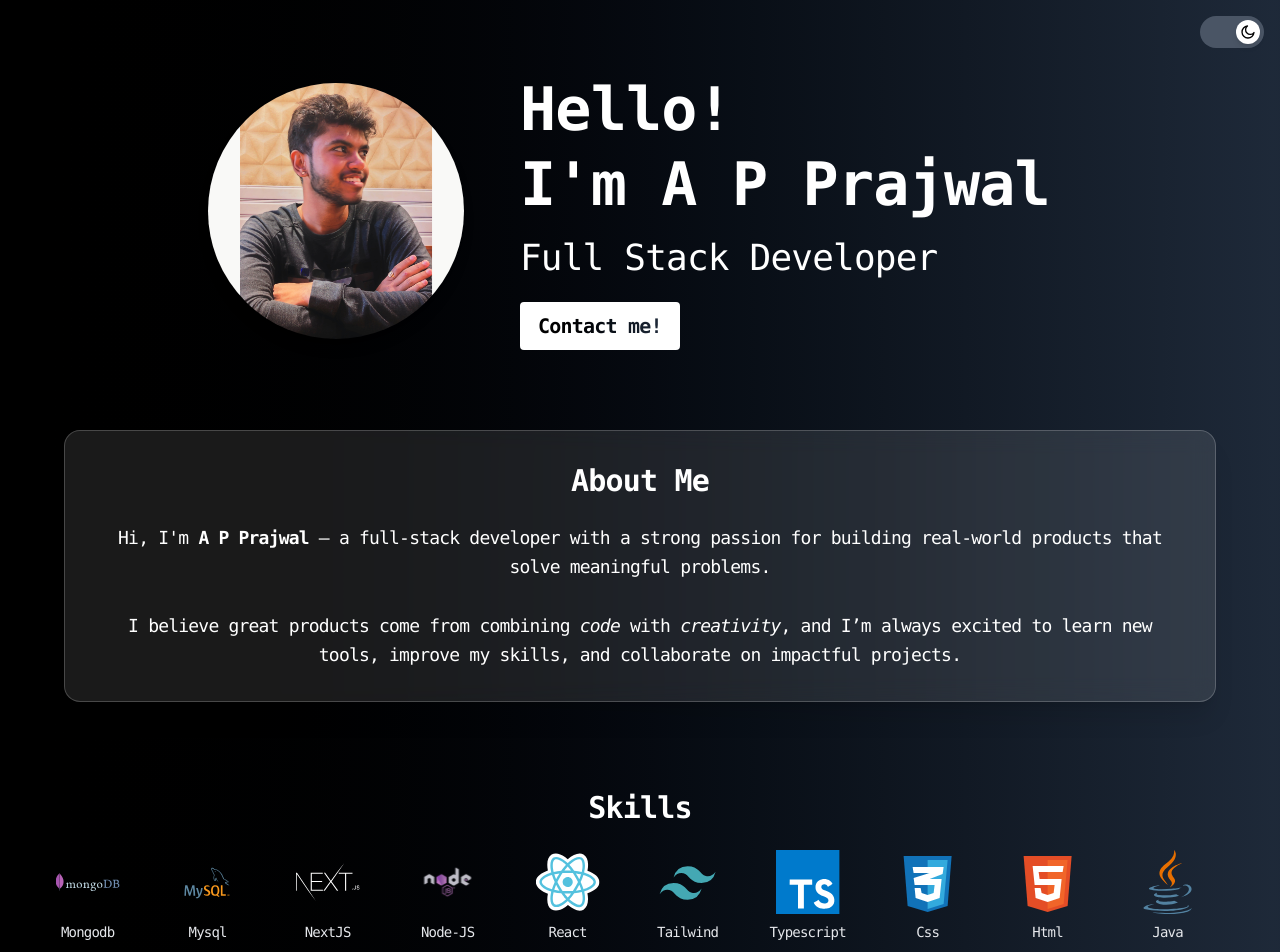
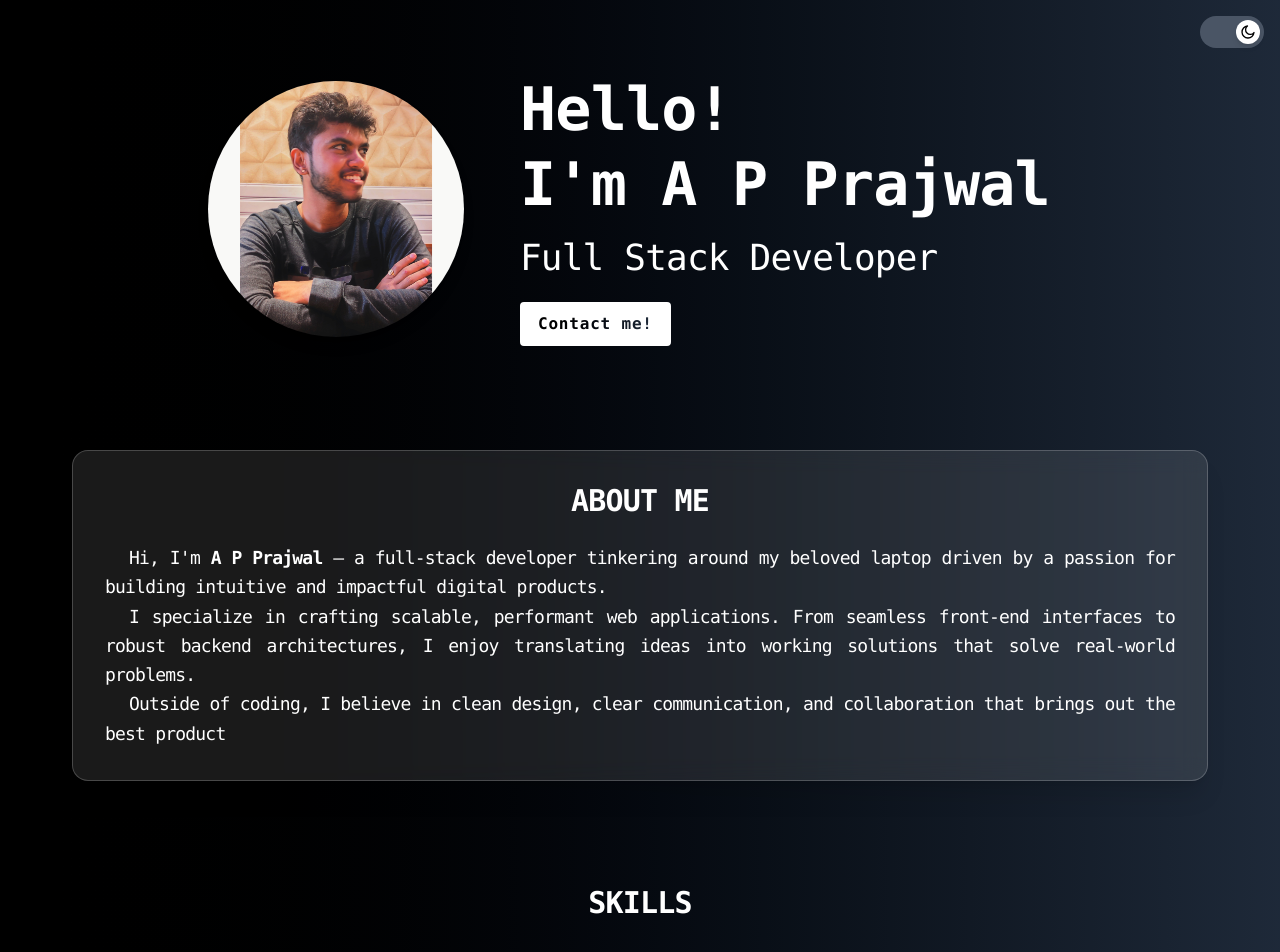
Before and after one commit to apprajwal2003/Portfolio, a React (Vite) app: page / in a window 1280 px wide. Shown: the top 952 px of the page. Built offline with nearby package versions, Linux system fonts and the light colour scheme.

Commit message:
made ui better in footer and headings

```diff
--- a/src/components/About.jsx
+++ b/src/components/About.jsx
@@ -1,19 +1,25 @@
 const About = () => {
   return (
-    <section className="flex items-center justify-center px-4 py-12">
-      <div className="backdrop-blur-md bg-white/10 border border-white/20 shadow-xl rounded-2xl p-8 max-w-6xl text-center text-white">
-        <h2 className="text-3xl font-bold mb-6 text-center">About Me</h2>
-        <p className="text-lg leading-relaxed">
-          Hi, I'm <span className="font-semibold">A P Prajwal</span> — a
-          full-stack developer with a strong passion for building real-world
-          products that solve meaningful problems.
-          <br />
-          <br />I believe great products come from combining{" "}
-          <span className="italic">code</span> with
-          <span className="italic"> creativity</span>, and I’m always excited to
-          learn new tools, improve my skills, and collaborate on impactful
-          projects.
-        </p>
+    <section className="flex items-center justify-center mt-10 px-6 py-8">
+      <div className="backdrop-blur-md bg-white/10 border border-white/20 shadow-xl rounded-2xl p-8 max-w-6xl text-white">
+        <h2 className="text-3xl font-bold mb-6 text-center">ABOUT ME</h2>
+        <div className="text-xs md:text-lg leading-relaxed text-justify">
+          <p className="indent-6">
+            Hi, I'm <span className="font-semibold">A P Prajwal</span> — a
+            full-stack developer tinkering around my beloved laptop driven by a
+            passion for building intuitive and impactful digital products.
+          </p>
+          <p className="indent-6">
+            I specialize in crafting scalable, performant web applications. From
+            seamless front-end interfaces to robust backend architectures, I
+            enjoy translating ideas into working solutions that solve real-world
+            problems.
+          </p>
+          <p className="indent-6">
+            Outside of coding, I believe in clean design, clear communication,
+            and collaboration that brings out the best product
+          </p>
+        </div>
       </div>
     </section>
   );
--- a/src/components/Footer.jsx
+++ b/src/components/Footer.jsx
@@ -12,7 +12,7 @@ const Footer = () => {
           href="https://www.linkedin.com/in/apprajwal03/"
           target="_blank"
           rel="noopener noreferrer"
-          className="hover:text-gray-300 transition"
+          className="footer-logo"
           title="LinkedIn"
         >
           <FaLinkedin />
@@ -21,7 +21,7 @@ const Footer = () => {
           href="https://leetcode.com/u/apprajwal/"
           target="_blank"
           rel="noopener noreferrer"
-          className="hover:text-gray-300 transition"
+          className="footer-logo"
           title="LeetCode"
         >
           <SiLeetcode />
@@ -30,21 +30,17 @@ const Footer = () => {
           href="https://x.com/a_p_prajwal"
           target="_blank"
           rel="noopener noreferrer"
-          className="hover:text-gray-300 transition"
+          className="footer-logo"
           title="Twitter / X"
         >
           <FaXTwitter />
         </a>
-        <a
-          href="tel:+919353015330"
-          className="hover:text-gray-300 transition"
-          title="Call"
-        >
+        <a href="tel:+919353015330" className="footer-logo" title="Call">
           <FaPhoneAlt />
         </a>
         <a
           href="mailto:apprajwalwork@gmail.com"
-          className="hover:text-gray-300 transition"
+          className="footer-logo"
           title="Email"
         >
           <MdEmail />
--- a/src/components/Hero.jsx
+++ b/src/components/Hero.jsx
@@ -3,16 +3,16 @@ import profilePic from "../assets/images/ProfilePic.jpg";
 const Hero = ({ scrollToContact }) => {
   return (
     <section className="flex flex-col md:flex-row items-center justify-center gap-10 px-6 md:py-8 text-white">
-      {/* Left: Profile Picture */}
+      {/* Profile Picture */}
       <div className="flex items-center justify-center">
         <img
           src={profilePic}
           alt="Profile Pic"
-          className=" w-40 h-40 md:w-64 md:h-64 rounded-full object-cover shadow-lg transition-transform duration-300 hover:scale-105"
+          className="w-40 h-40 md:w-64 md:h-64 rounded-full object-cover shadow-lg transition-transform duration-300 hover:scale-105"
         />
       </div>
 
-      {/* Right: Text Content */}
+      {/* Text Content */}
       <div className="md:w-1/2 flex flex-col justify-center text-center md:text-left px-4">
         <h1 className="text-2xl md:text-6xl font-semibold mb-4 leading-tight">
           <span>Hello!</span>
@@ -22,12 +22,14 @@ const Hero = ({ scrollToContact }) => {
         <h2 className="text-2xl md:text-4xl font-light mb-6">
           Full Stack Developer
         </h2>
-        <div className="flex flex-wrap justify-center md:justify-start text-xl cursor-pointer transition-colors duration-300 hover:text-blue-300">
+
+        {/* Contact Button */}
+        <div className="flex justify-center md:justify-start">
           <div
             onClick={scrollToContact}
-            className="px-4 py-2 border-2 rounded cursor-pointer transition-all duration-500 bg-white hover:shadow-lg"
+            className="px-4 py-2 border-2 rounded bg-white transition-all duration-300 transform hover:scale-105 hover:shadow-xl cursor-pointer"
           >
-            <span className="text-transparent bg-clip-text animated-gradient font-extrabold">
+            <span className="text-transparent bg-clip-text animated-gradient font-extrabold tracking-wider">
               Contact me!
             </span>
           </div>
--- a/src/components/Projects.jsx
+++ b/src/components/Projects.jsx
@@ -4,9 +4,9 @@ import { FiExternalLink } from "react-icons/fi";
 
 const Projects = () => {
   return (
-    <section>
+    <section className="mt-10 px-6 py-8">
       <div className="max-w-6xl mx-auto text-center mb-10">
-        <h2 className="text-3xl font-bold mb-6 text-center">My Projects</h2>
+        <h2 className="text-3xl font-bold mb-6 text-center">MY PROJECTS</h2>
       </div>
 
       <div className="grid grid-cols-1 md:grid-cols-3 gap-6 max-w-6xl mx-auto">
--- a/src/components/Skills.jsx
+++ b/src/components/Skills.jsx
@@ -12,8 +12,8 @@ const Skills = () => {
   const logos = Object.entries(skillImages); // [path, url]
 
   return (
-    <section className="overflow-hidden py-10 w-full">
-      <h2 className="text-3xl font-bold mb-6 text-center">Skills</h2>
+    <section className="overflow-hidden w-full mt-10 px-6 py-8">
+      <h2 className="text-3xl font-bold mb-10 text-center">SKILLS</h2>
       <div className="relative w-full overflow-hidden">
         <div className="flex w-max animate-scroll-loop whitespace-nowrap gap-10 px-6">
           {Array(3)
--- a/src/index.css
+++ b/src/index.css
@@ -42,3 +42,7 @@
 .animate-scroll-loop {
   animation: scroll-loop 15s linear infinite;
 }
+
+.footer-logo {
+  @apply hover:text-gray-300 transition hover:scale-110;
+}
```
